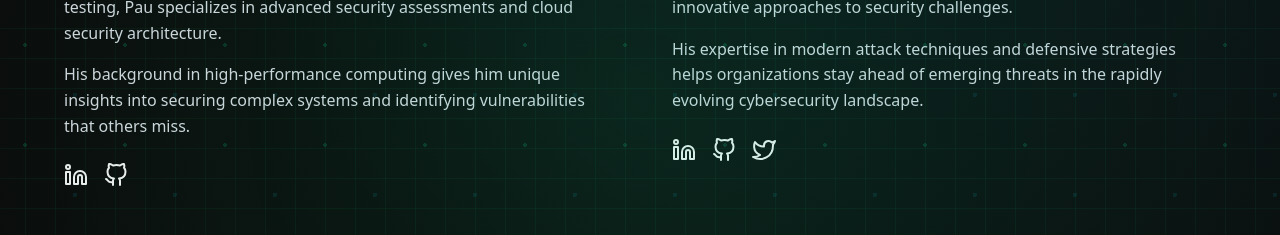
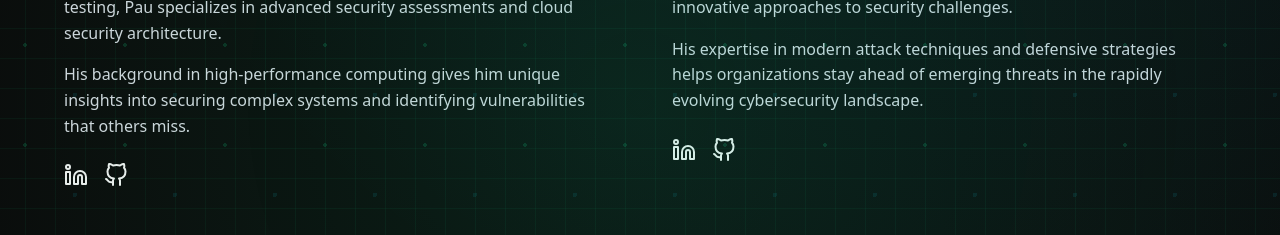
Before and after one commit to psantana5/phoenix-sec-website, a Next.js app: page /about in a window 1280 px wide. Shown: the part 980-1215 px from the top of the page. Built offline with nearby package versions, Linux system fonts and the light colour scheme.

Commit message:
Borradas líneas de código referenciando al LinkedIn de Jan

```diff
--- a/src/app/about/page.tsx
+++ b/src/app/about/page.tsx
@@ -4,7 +4,7 @@ import { motion } from 'framer-motion';
 import Navbar from '@/components/navbar';
 import Link from 'next/link';
 import Image from 'next/image';
-import { FiLinkedin, FiGithub, FiTwitter } from 'react-icons/fi';
+import { FiLinkedin, FiGithub } from 'react-icons/fi';
 
 export default function About() {
   return (
@@ -114,9 +114,6 @@ export default function About() {
                   <a href="#" className="text-secondary hover:text-white transition-colors">
                     <FiGithub size={24} />
                   </a>
-                  <a href="#" className="text-secondary hover:text-white transition-colors">
-                    <FiTwitter size={24} />
-                  </a>
                 </div>
               </div>
             </motion.div>
```
Also changed, not shown: 1 other file (tests, documents, lock files or other folders).
